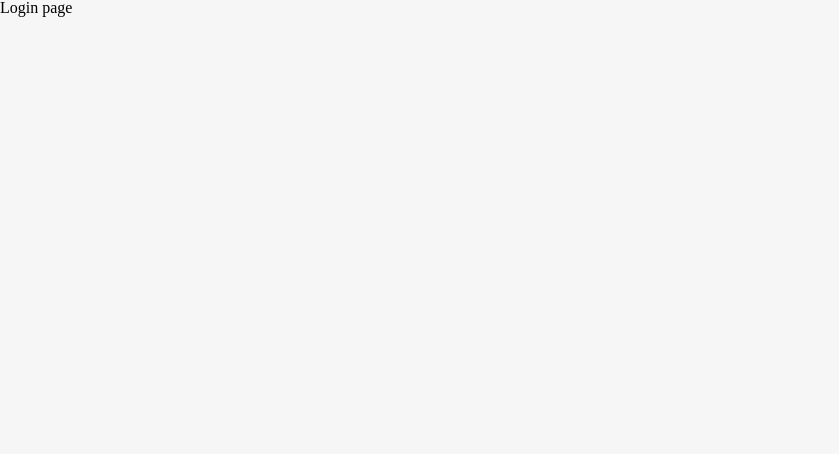
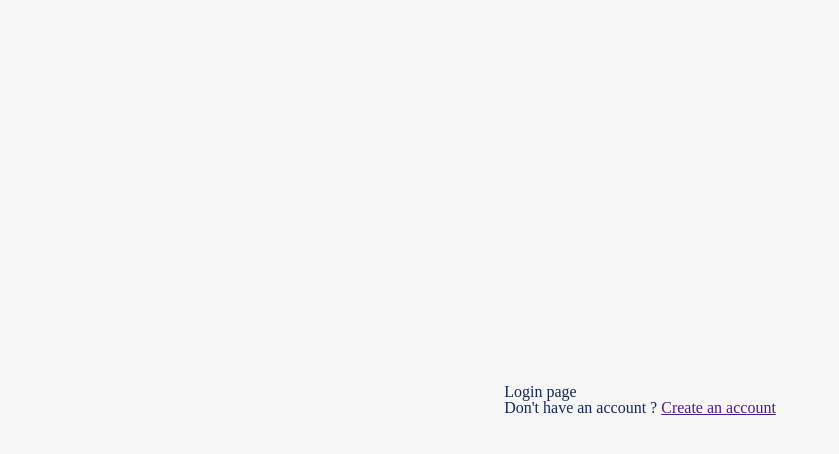
Before and after one commit to constantgillet/Projet-design-system, a React app in the folder client/: page / in a window 1280 px wide. Shown: the top 454 px of the page, without its empty margins (0-839 px from the left). Built offline with nearby package versions, Linux system fonts and the light colour scheme.

Commit message:
🏗 Change project structure and move pages to folders

```diff
--- a/client/src/js/components/App.js
+++ b/client/src/js/components/App.js
@@ -1,8 +1,8 @@
 import React, { Component, useState } from 'react'
 import { Route, Switch, Router } from 'react-router-dom'
 
-import RegisterPage from '../pages/RegisterPage'
-import LoginPage from '../pages/LoginPage'
+import RegisterPage from '../pages/RegisterPage/RegisterPage'
+import LoginPage from '../pages/LoginPage/LoginPage'
 
 function App(props) {
 
--- a/client/src/js/pages/LoginPage.js
+++ /dev/null
@@ -1,15 +0,0 @@
-import React, {useEffect} from 'react'
-
-export default function LoginPage() {
-
-    //Component did mount
-    useEffect(() => {
-        document.title = 'Login'
-    }, [])
-
-    return (
-        <div>
-            <h1>Login page</h1>
-        </div>
-    )
-}
--- /dev/null
+++ b/client/src/js/pages/LoginPage/LoginPage.js
@@ -0,0 +1,20 @@
+import React, {useEffect} from 'react'
+import { Link } from 'react-router-dom'
+import './LoginPage.scss'
+
+export default function LoginPage() {
+
+    //Component did mount
+    useEffect(() => {
+        document.title = 'Login'
+    }, [])
+
+    return (
+        <main className="login-page">
+            <div className="auth-container">
+                <h1>Login page</h1>
+                <h2>Don't have an account ? <Link>Create an account</Link></h2>
+            </div>
+        </main>
+    )
+}
--- /dev/null
+++ b/client/src/js/pages/LoginPage/LoginPage.scss
@@ -0,0 +1,7 @@
+.login-page {
+    width: 100vw;
+    height: 100vh;
+    display: flex;
+    justify-content: center;
+    align-items: center;
+}
--- a/client/src/style/main.scss
+++ b/client/src/style/main.scss
@@ -5,4 +5,5 @@
 
 body {
     background: $secondary-10;
+    color: $dark;
 }
```
Also changed, not shown: client/src/js/pages/LogoutPage.js (deleted, +0 -20 lines), client/src/js/pages/RegisterPage/RegisterPage.js (renamed from client/src/js/pages/RegisterPage.js).
